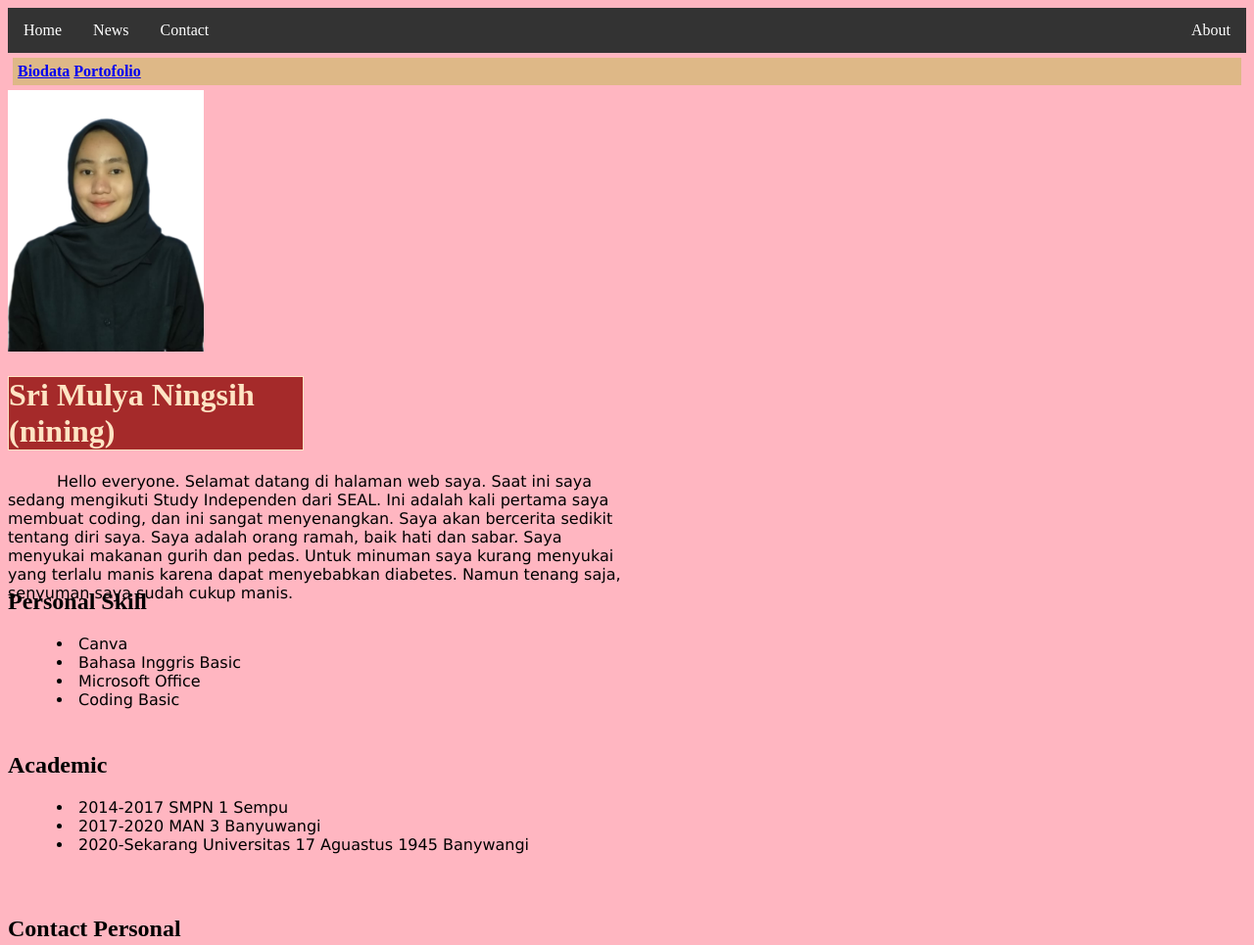
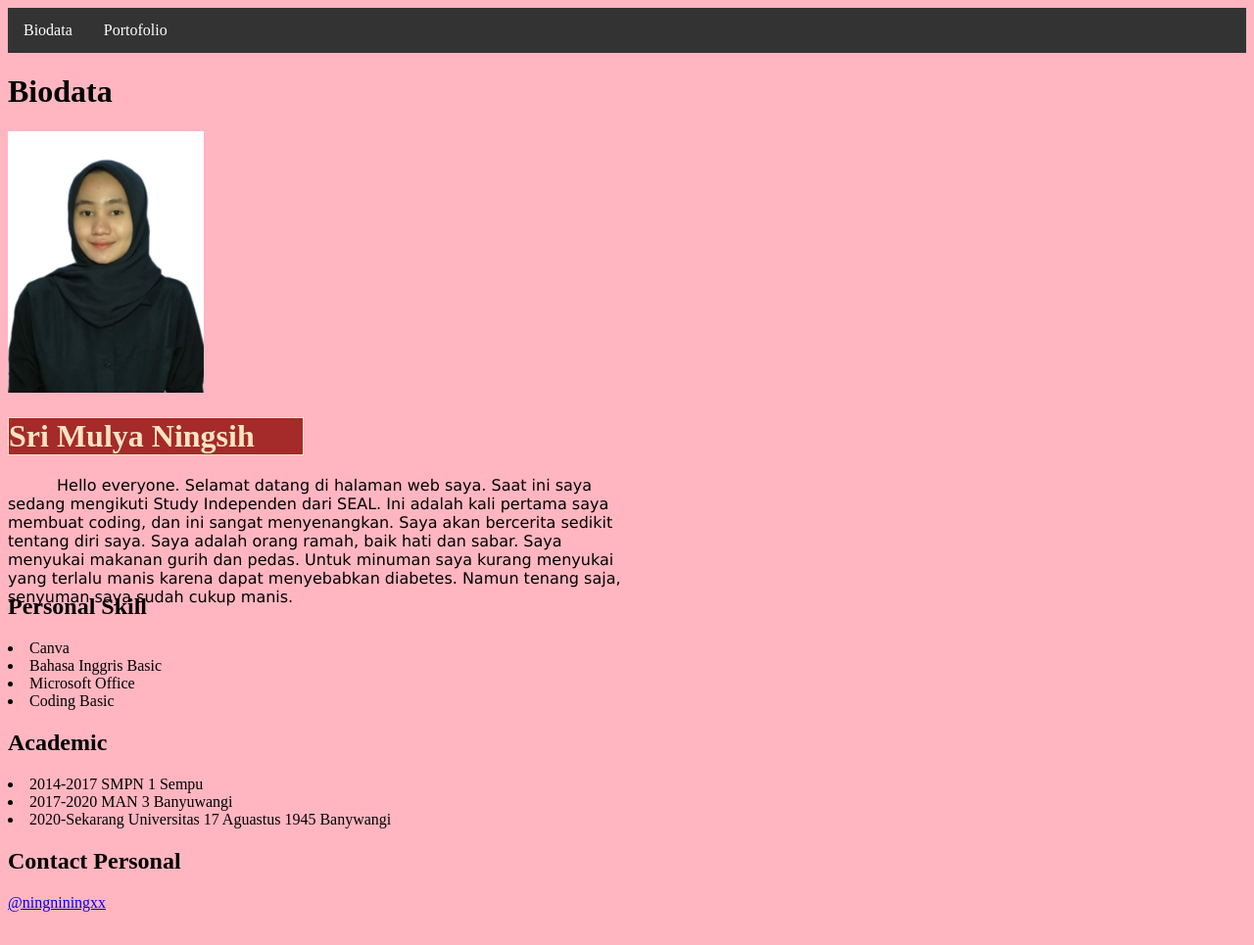
Before and after one commit to ininining/web-basic-seal, a plain HTML site: page index.html in a window 1280 px wide. Shown: the top 965 px of the page at 98% size. Drawn offline with Linux system fonts and the light colour scheme.

Commit message:
menyamakan html

```diff
--- a/index.html
+++ b/index.html
@@ -4,20 +4,21 @@
     <meta charset="UTF-8">
     <meta http-equiv="X-UA-Compatible" content="IE=edge">
     <meta name="viewport" content="width=device-width, initial-scale=1.0">
-        <ul class="li a">
-            <li><a href="#home">Home</a></li>
-            <li><a href="#news">News</a></li>
-            <li><a href="#contact">Contact</a></li>
-            <li style="float:right"><a class="active" href="#about">About</a></li>
-          </ul>
         <title>Biodata</title>
         <link rel="stylesheet" href="style.css">
  </head>
  <body>
-        <p class="para1"><a href="index.html">Biodata</a> <a href="portofolio.html">Portofolio</a></p>
+    <div class="nav">
+        <ul>
+            <li><a href="index.html">Biodata</a></li>
+            <li><a href="portofolio.html">Portofolio</a></li>
+        </ul>
+    </div>
+
+        <h1 class="title">Biodata</h1>
         <img src="Sri Mulya Ningsih (2).jpg"width="200">
-        <h1 class="para-external">Sri Mulya Ningsih (nining)</h1>
-    <div>Hello everyone.
+        <h1 class="para-external">Sri Mulya Ningsih</h1>
+    <div class="open">Hello everyone.
         Selamat datang di halaman web saya.
         Saat ini saya sedang mengikuti Study Independen dari SEAL.
         Ini adalah kali pertama saya membuat coding, dan ini sangat menyenangkan. Saya akan bercerita sedikit tentang diri saya.
--- a/style.css
+++ b/style.css
@@ -12,30 +12,7 @@
 body {background-color: lightpink;
 }
 
-ul {
-    list-style-type: none;
-    margin: 0;
-    padding: 0;
-    overflow: hidden;
-    background-color: #333;
-  }
-
-  li a {
-    float: left;
-  }
-
-  li a {
-    display: block;
-    color: white;
-    text-align: center;
-    padding: 14px 16px;
-    text-decoration: none;
-  }
-
-  li a:hover {
-    background-color: #111;
-  }
-  div {
+  .open {
     height: 100px;
     width: 50%;
     text-indent: 50px;
@@ -56,3 +33,27 @@ ul {
     overflow: hidden;
     background-color: burlywood;
  }
+
+ .nav ul {
+  list-style-type: none;
+  margin: 0;
+  padding: 0;
+  overflow: hidden;
+  background-color: #333;
+}
+
+.nav li {
+  float: left;
+}
+
+.nav li a {
+  display: block;
+  color: white;
+  text-align: center;
+  padding: 14px 16px;
+  text-decoration: none;
+}
+
+.nav li a:hover {
+  background-color: #111;
+}
```
Also changed, not shown: portofolio.html (+8 -8 lines).
